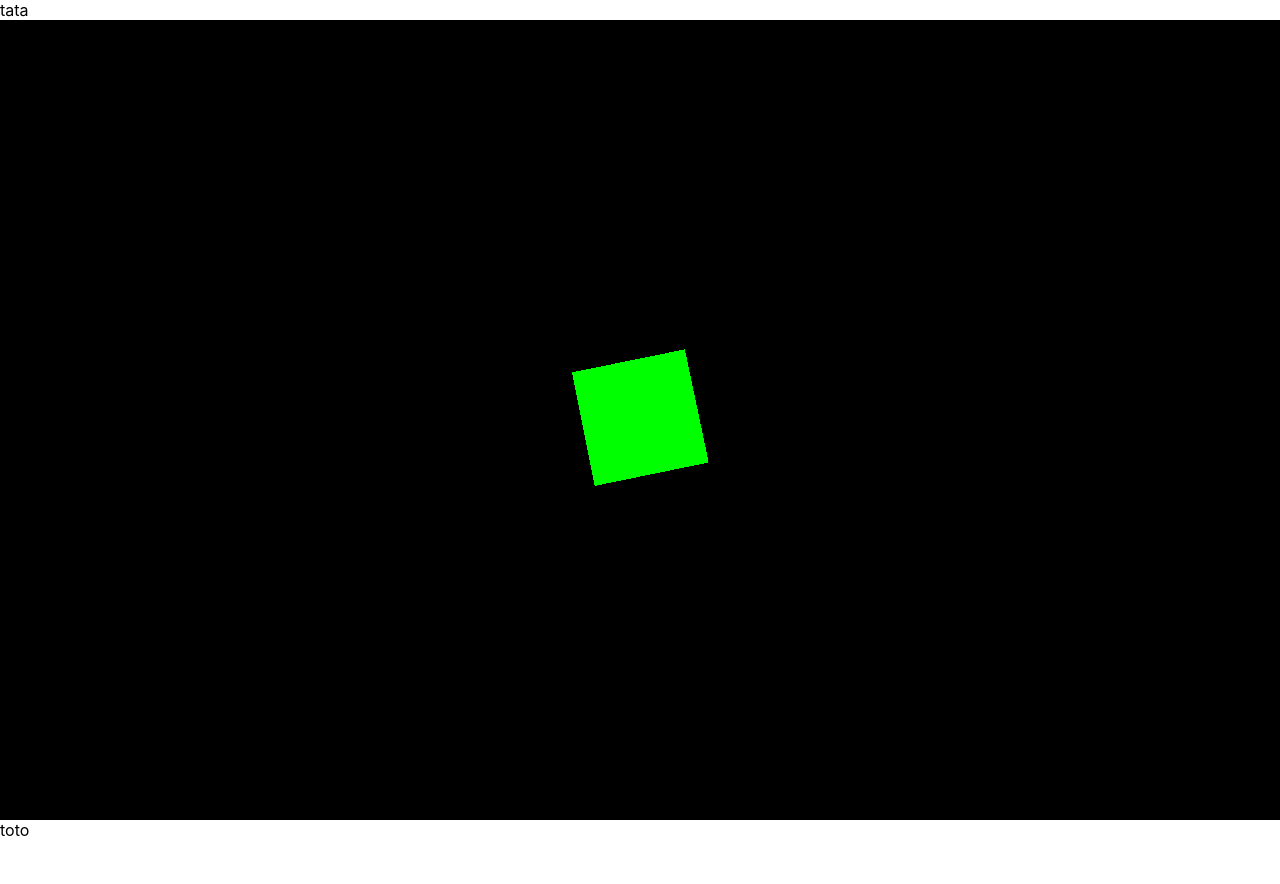
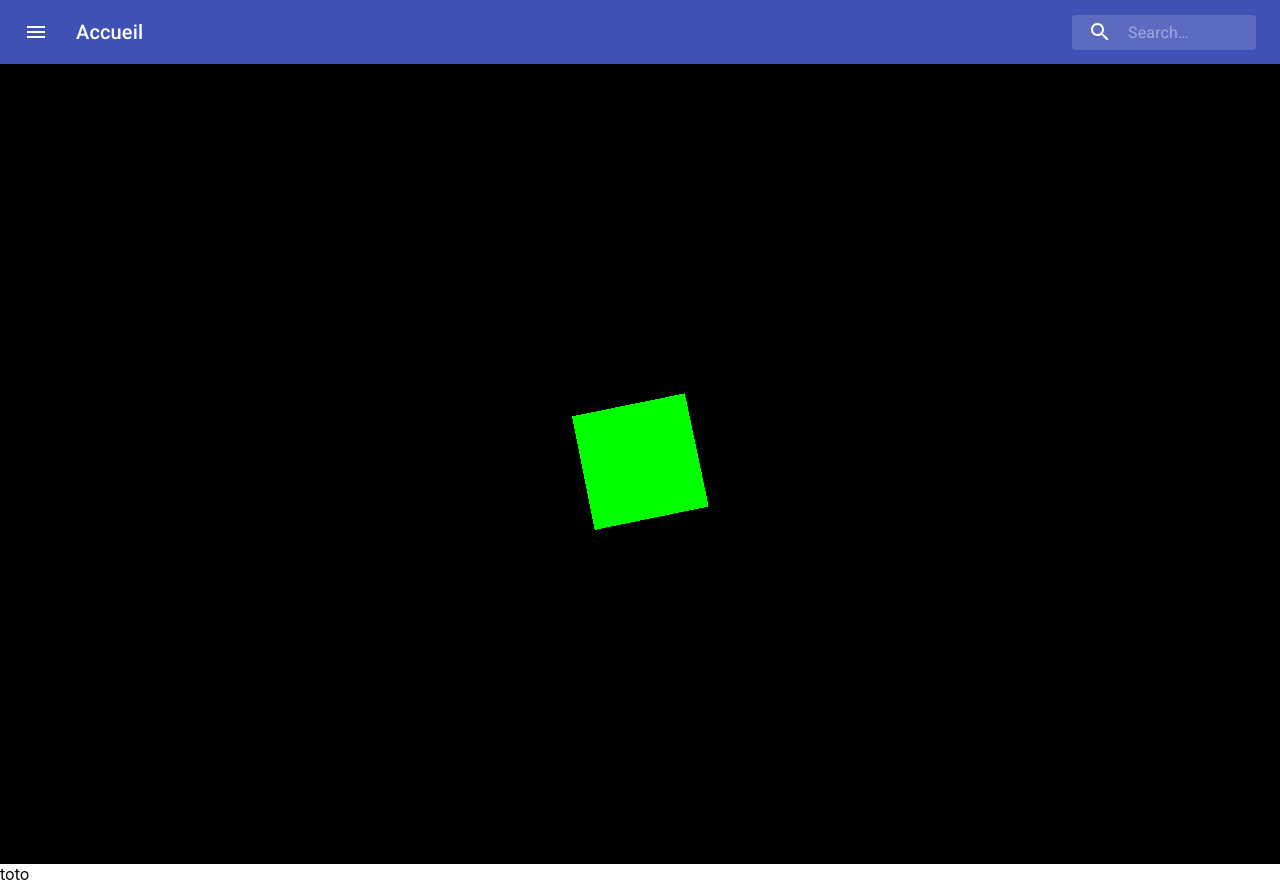
Before and after one commit to nonono21/test2, a React app: page / in a window 1280 px wide. Before the commit the page ends 840 px from the top, so only its background shows below. Built offline with nearby package versions, Linux system fonts and the light colour scheme.

Commit message:
test ajout composant mui

```diff
--- a/public/index.html
+++ b/public/index.html
@@ -23,7 +23,7 @@
       work correctly both with client-side routing and a non-root public URL.
       Learn how to configure a non-root public URL by running `npm run build`.
     -->
-    <title>test</title>
+    <title>testo</title>
   </head>
   <body>
     <noscript>You need to enable JavaScript to run this app.</noscript>
--- a/src/components/App.js
+++ b/src/components/App.js
@@ -2,17 +2,12 @@ import '../App.css';
 import 'typeface-roboto';
 import React, { Component } from "react";
 import ReactDOM from "react-dom";
-import Scene from "./scene";
+import Layout from "./layout"
+
 
 class App extends Component {
   render() {
-    return (
-      <div>
-        tata
-        <Scene />
-        toto
-      </div>
-    );
+    return <Layout />
   }
 }
 
--- a/src/components/burgerMenu.js
+++ /dev/null
@@ -1,10 +0,0 @@
-import React from "react";
-
-class BurgerMenu extends React.Component {
-
-render() {
-    return <div>burger</div>
-    }
-}
-
-export default BurgerMenu
--- /dev/null
+++ b/src/components/header.js
@@ -0,0 +1,99 @@
+import React from 'react';
+import AppBar from '@material-ui/core/AppBar';
+import Toolbar from '@material-ui/core/Toolbar';
+import IconButton from '@material-ui/core/IconButton';
+import Typography from '@material-ui/core/Typography';
+import InputBase from '@material-ui/core/InputBase';
+import { fade, makeStyles } from '@material-ui/core/styles';
+import MenuIcon from '@material-ui/icons/Menu';
+import SearchIcon from '@material-ui/icons/Search';
+
+const useStyles = makeStyles(theme => ({
+  root: {
+    flexGrow: 1,
+  },
+  menuButton: {
+    marginRight: theme.spacing(2),
+  },
+  title: {
+    flexGrow: 1,
+    display: 'none',
+    [theme.breakpoints.up('sm')]: {
+      display: 'block',
+    },
+  },
+  search: {
+    position: 'relative',
+    borderRadius: theme.shape.borderRadius,
+    backgroundColor: fade(theme.palette.common.white, 0.15),
+    '&:hover': {
+      backgroundColor: fade(theme.palette.common.white, 0.25),
+    },
+    marginLeft: 0,
+    width: '100%',
+    [theme.breakpoints.up('sm')]: {
+      marginLeft: theme.spacing(1),
+      width: 'auto',
+    },
+  },
+  searchIcon: {
+    width: theme.spacing(7),
+    height: '100%',
+    position: 'absolute',
+    pointerEvents: 'none',
+    display: 'flex',
+    alignItems: 'center',
+    justifyContent: 'center',
+  },
+  inputRoot: {
+    color: 'inherit',
+  },
+  inputInput: {
+    padding: theme.spacing(1, 1, 1, 7),
+    transition: theme.transitions.create('width'),
+    width: '100%',
+    [theme.breakpoints.up('sm')]: {
+      width: 120,
+      '&:focus': {
+        width: 200,
+      },
+    },
+  },
+}));
+
+export default function Header() {
+  const classes = useStyles();
+
+  return (
+    <div className={classes.root}>
+      <AppBar position="static">
+        <Toolbar>
+          <IconButton
+            edge="start"
+            className={classes.menuButton}
+            color="inherit"
+            aria-label="open drawer"
+          >
+            <MenuIcon />
+          </IconButton>
+          <Typography className={classes.title} variant="h6" noWrap>
+            Accueil
+          </Typography>
+          <div className={classes.search}>
+            <div className={classes.searchIcon}>
+              <SearchIcon />
+            </div>
+            <InputBase
+              placeholder="Search…"
+              classes={{
+                root: classes.inputRoot,
+                input: classes.inputInput,
+              }}
+              inputProps={{ 'aria-label': 'search' }}
+            />
+          </div>
+        </Toolbar>
+      </AppBar>
+    </div>
+  );
+}
--- /dev/null
+++ b/src/components/layout.js
@@ -0,0 +1,19 @@
+import React from "react";
+import Scene from "./scene"
+import Header from "./header"
+
+
+class Layout extends React.Component {
+
+    render() {
+        return (
+            <div>
+                <Header />
+                <Scene />
+                toto
+            </div>
+        );
+    }
+}
+
+export default Layout
--- a/src/components/scene.js
+++ b/src/components/scene.js
@@ -1,6 +1,5 @@
 import React from 'react';
 import * as THREE from "three";
-import BurgerMenu from "./burgerMenu";
 
 class Scene extends React.Component {
 
```
